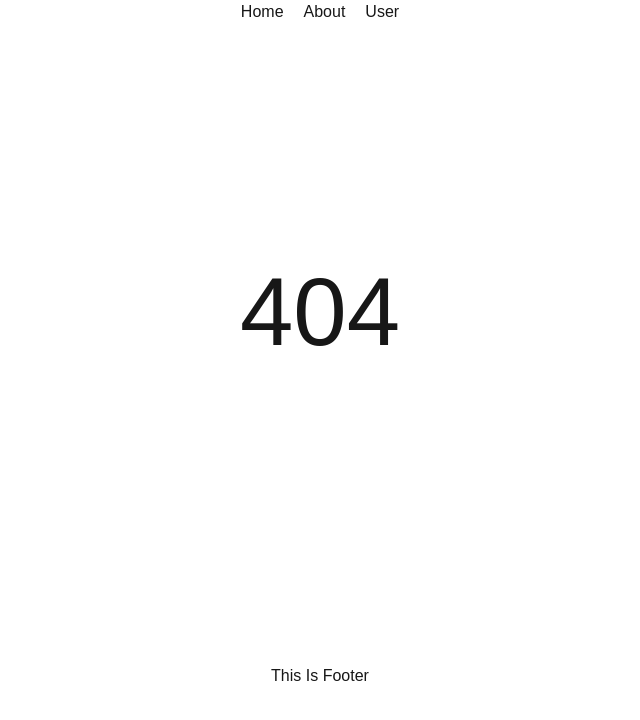
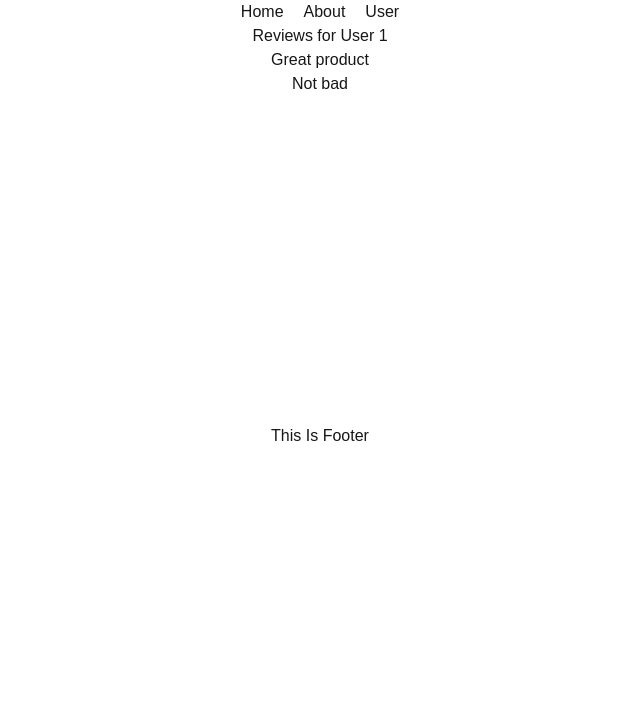
Before and after one commit to 0xKafi/first-nextjs-app, a Next.js app: page /user/1/reviews in a window 1280 px wide. Before the commit this address had no page. Shown: the top 720 px of the page, without its empty margins (320-960 px from the left). Built offline with nearby package versions, Linux system fonts and the light colour scheme.

Commit message:
Nested Dynamic  Routes

```diff
--- a/src/app/user/[id]/page.jsx
+++ b/src/app/user/[id]/page.jsx
@@ -1,10 +1,12 @@
+import Link from 'next/link';
 import React from 'react';
 
 const page = ({params}) => {
-    const {id} =params
+    const {id} = params
     return (
         <div>
             <p className='mt-10'>this is user-{id}</p>
+            <Link href={`/user/${id}/reviews`}>View Review</Link>
         </div>
     );
 };
--- /dev/null
+++ b/src/app/user/[id]/reviews/[reviewId]/page.jsx
@@ -0,0 +1,13 @@
+import React from 'react';
+
+const page = ({params}) => {
+    const {reviewId} = params
+    console.log(params)
+    return (
+        <div>
+            <p>its came here {reviewId}</p>
+        </div>
+    );
+};
+
+export default page;
--- /dev/null
+++ b/src/app/user/[id]/reviews/page.jsx
@@ -0,0 +1,23 @@
+import Link from 'next/link';
+
+export default function ReviewsPage({ params }) {
+  const { id: userId } = params;
+
+  const reviews = [
+    { id: '10', title: 'Great product' },
+    { id: '11', title: 'Not bad' },
+  ];
+
+  return (
+    <div>
+      <h1>Reviews for User {userId}</h1>
+      <ul>
+        {reviews.map((review) => (
+          <li key={review.id}>
+            <Link href={`/user/${userId}/reviews/${review.id}`}>{review.title}</Link>
+          </li>
+        ))}
+      </ul>
+    </div>
+  );
+}
--- a/src/app/user/page.jsx
+++ b/src/app/user/page.jsx
@@ -20,9 +20,9 @@ const page = () => {
         <div className='mt-10'>
             blog page
             {userData.map((user)=>
-                <li key={user.id}>
+                <ol key={user.id}>
                     <Link href={`/user/${user.id}`}>{user.name}</Link>
-                </li>
+                </ol>
             )}
         </div>
     );
```
Also changed, not shown: package.json (+6 -4 lines), tsconfig.json (added, +35 -0 lines), 1 other file (tests, documents, lock files or other folders).
